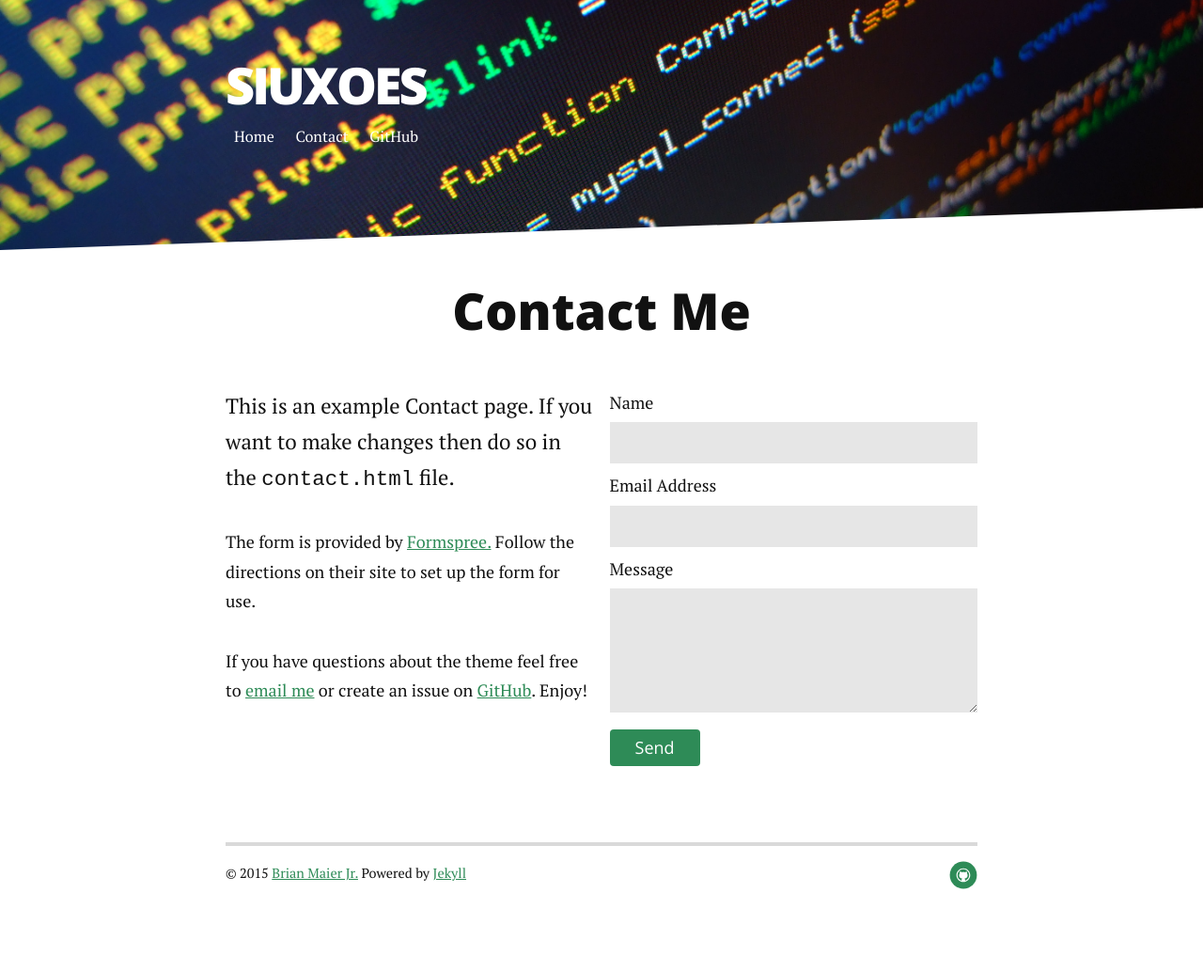
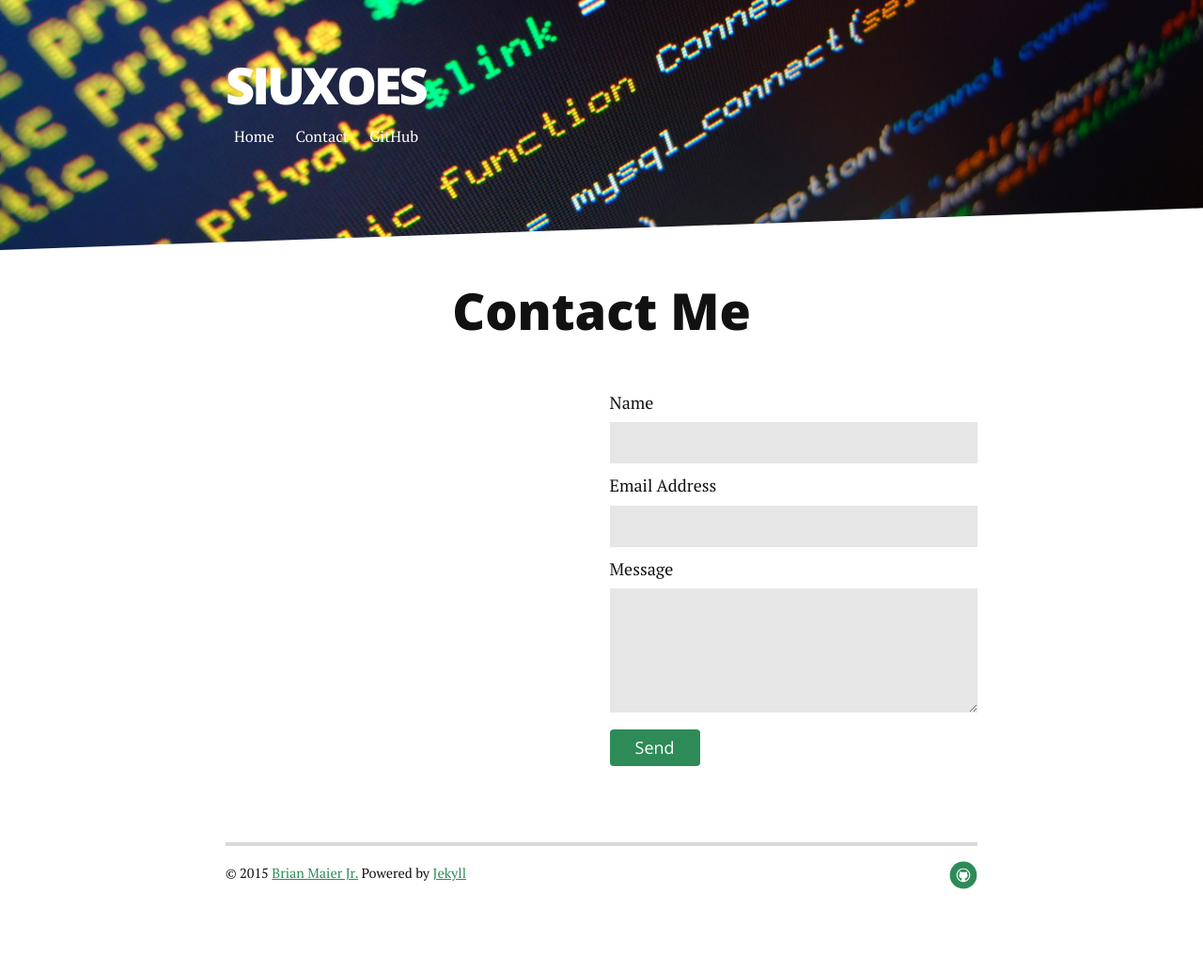
Before and after one commit to siuxoes/siuxoes.github.io, a Jekyll site: the page built from contact.md, in a window 1280 px wide. Shown: the whole page at 94% size. Built offline with Jekyll 4.4.1, drawn with Linux system fonts in a browser that asks for light colours; nearby versions of some CDN libraries; Markdown is read by kramdown in place of the engine named in the settings.

Commit message:
Changed contact

```diff
--- a/contact.md
+++ b/contact.md
@@ -1,15 +1,11 @@
 ---
 layout: default
-title: Contact Long Haul
+title: Contact Siuxoes
 ---
 
 <div id="contact">
   <h1 class="pageTitle">Contact Me</h1>
-  <div class="contactContent">
-    <p class="intro">This is an example Contact page. If you want to make changes then do so in the <code>contact.html</code> file.</p>
-    <p>The form is provided by <a href="http://formspree.io/">Formspree.</a> Follow the directions on their site to set up the form for use.</p>
-    <p>If you have questions about the theme feel free to <a href="mailto:brimaidesigns@gmail.com">email me</a> or create an issue on <a href="https://github.com/brianmaierjr/long-haul">GitHub</a>. Enjoy!</p>
-  </div>
+
   <form action="http://formspree.io/sebastianleonteandroid@gmail.com" method="post">
     <label for="name">Name</label>
     <input type="text" id="name" name="name" class="full-width"><br>
```
